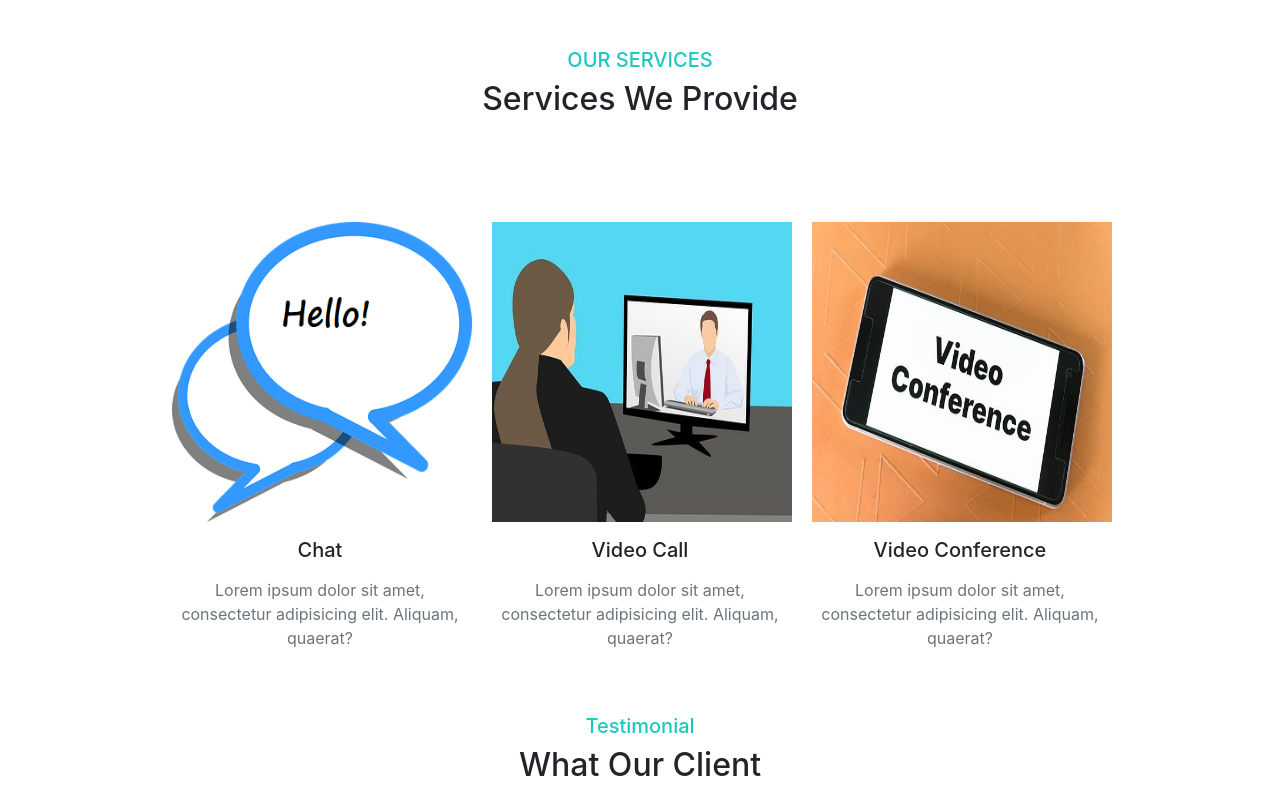
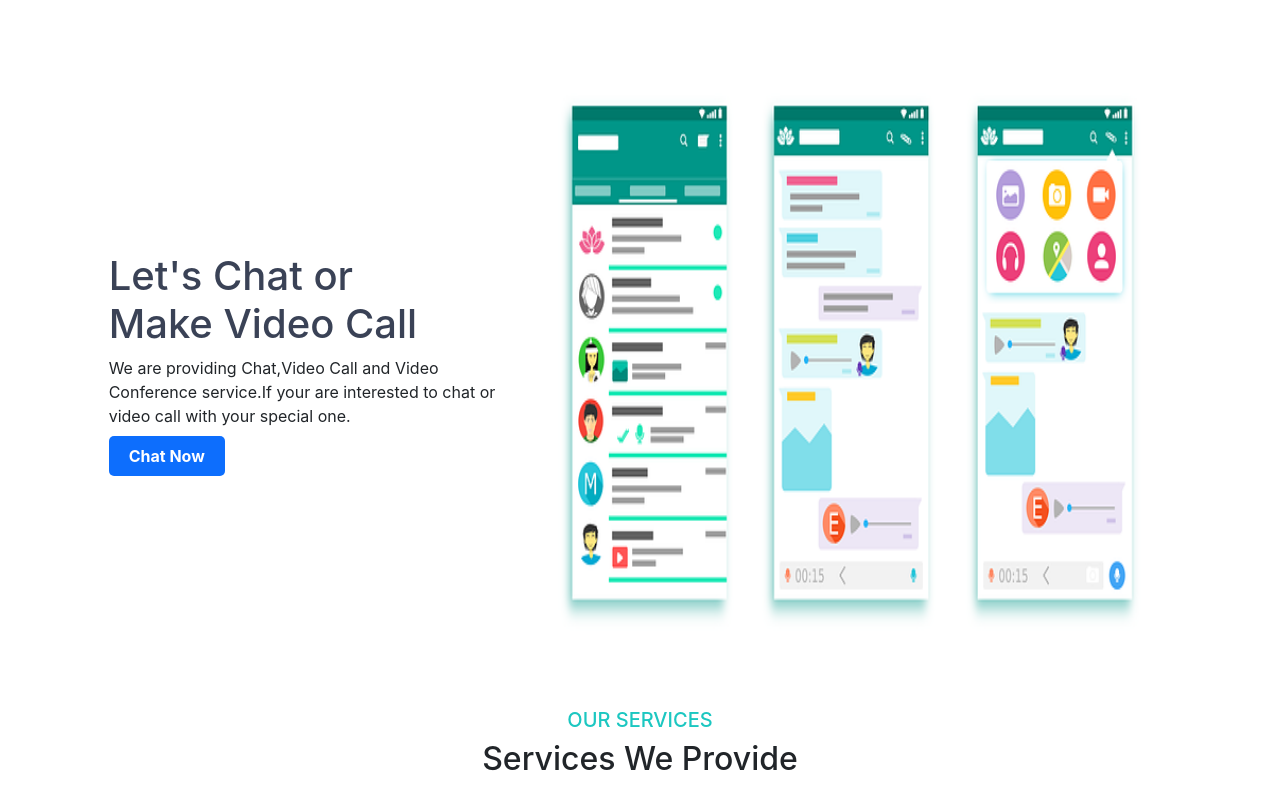
Before and after one commit to mohammadkamrulhasan/Hello-, a React (Create React App) app: page / in a window 1280 px wide. Shown: the top 800 px of the page. Built offline with nearby package versions, Linux system fonts and the light colour scheme.

Commit message:
Update Review

```diff
--- /dev/null
+++ b/src/components/Header/Header.js
@@ -0,0 +1,12 @@
+import React from 'react';
+import HeaderMain from './HeaderMain';
+
+const Header = () => {
+    return (
+        <div>
+            <HeaderMain></HeaderMain>
+        </div>
+    );
+};
+
+export default Header;
--- /dev/null
+++ b/src/components/Header/HeaderMain.css
@@ -0,0 +1,7 @@
+.link-button{
+    text-decoration: none;
+    padding:10px 20px;
+    border-radius: 5px;
+    color: white;
+    font-weight: 700;
+}
--- /dev/null
+++ b/src/components/Header/HeaderMain.js
@@ -0,0 +1,21 @@
+import React from 'react';
+import header from '../../Image/Header.png';
+import './HeaderMain.css';
+
+const HeaderMain = () => {
+    return (
+        <main style={{height:'600px',marginTop:'60px'}} className="row d-flex align-items-center">
+            <div className="col-md-4 offset-md-1">
+                <h1 style={{color: '#3A4256'}}>Let's Chat or  <br/>Make Video Call  </h1>
+                <p >We are providing Chat,Video Call and Video Conference service.If your are interested to chat or video call with your special one.</p>
+                <a class="link-button btn-primary" target="_blank" href="" rel="noreferrer">Chat Now</a>
+
+            </div>
+            <div className="col-md-6">
+                <img style={{height:'600px'}} src={header} alt="" className="img-fluid"/>
+            </div>
+        </main>
+    );
+};
+
+export default HeaderMain;
--- a/src/components/Home/Home.js
+++ b/src/components/Home/Home.js
@@ -1,11 +1,13 @@
 import React from 'react';
 import Footer from '../Footer/Footer';
+import Header from '../Header/Header';
 import Review from '../Review/Review';
 import Service from '../Services/Services';
 
 const Home = () => {
     return (
         <div>
+            <Header></Header>
             <Service></Service>
             <Review></Review>
             <Footer></Footer>
--- a/src/components/Review/Review.js
+++ b/src/components/Review/Review.js
@@ -32,7 +32,7 @@ const Review = () => {
     <section className="services-container mt-5">
             <div className="text-center">
                 <h5 style={{color: '#1CC7C1'}}>Testimonial</h5>
-                <h2>What Our Client</h2>
+                <h2>What Our Clients Say</h2>
             </div>
             <div className="d-flex justify-content-center">
             <div className="w-75 row mt-5 pt-5">
```
